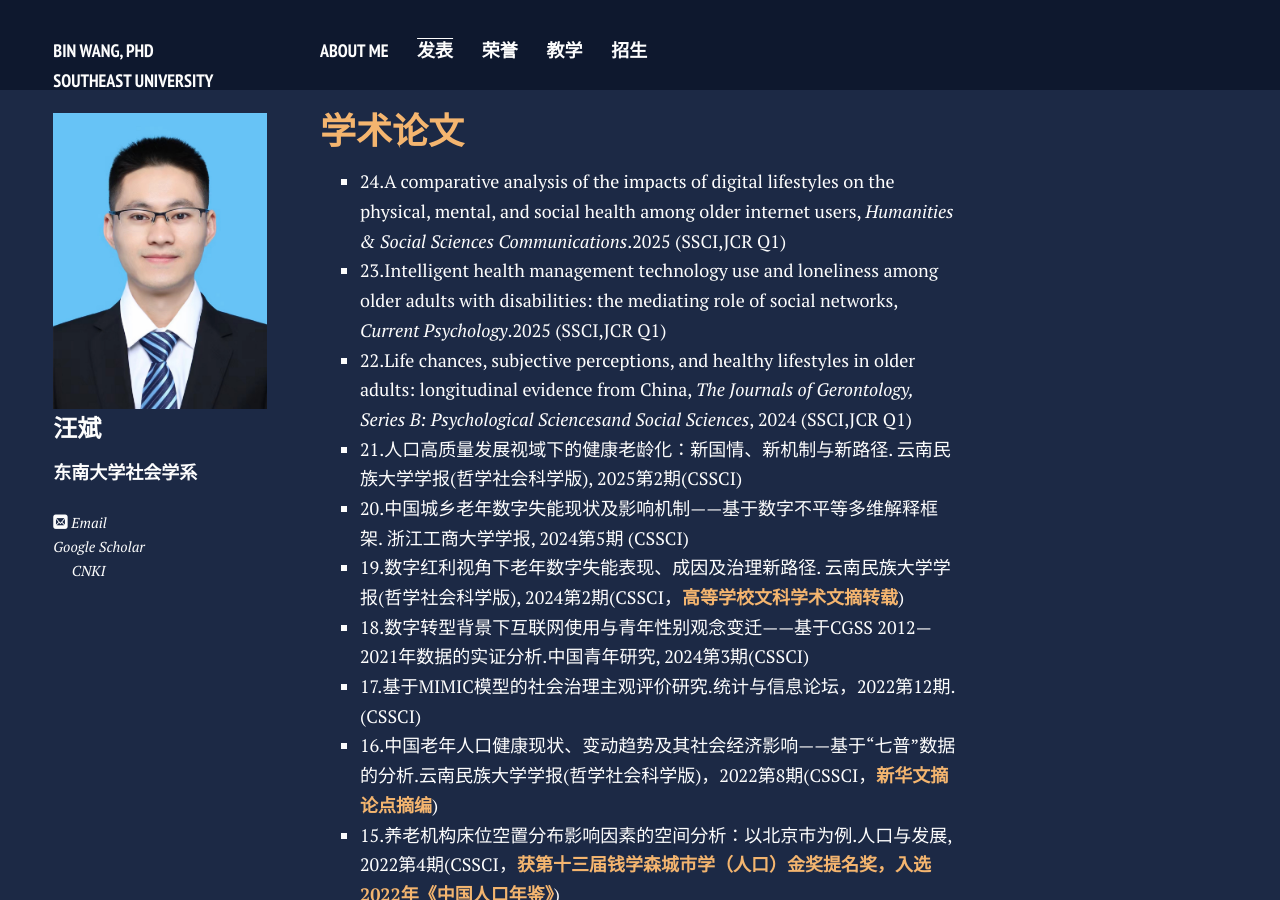
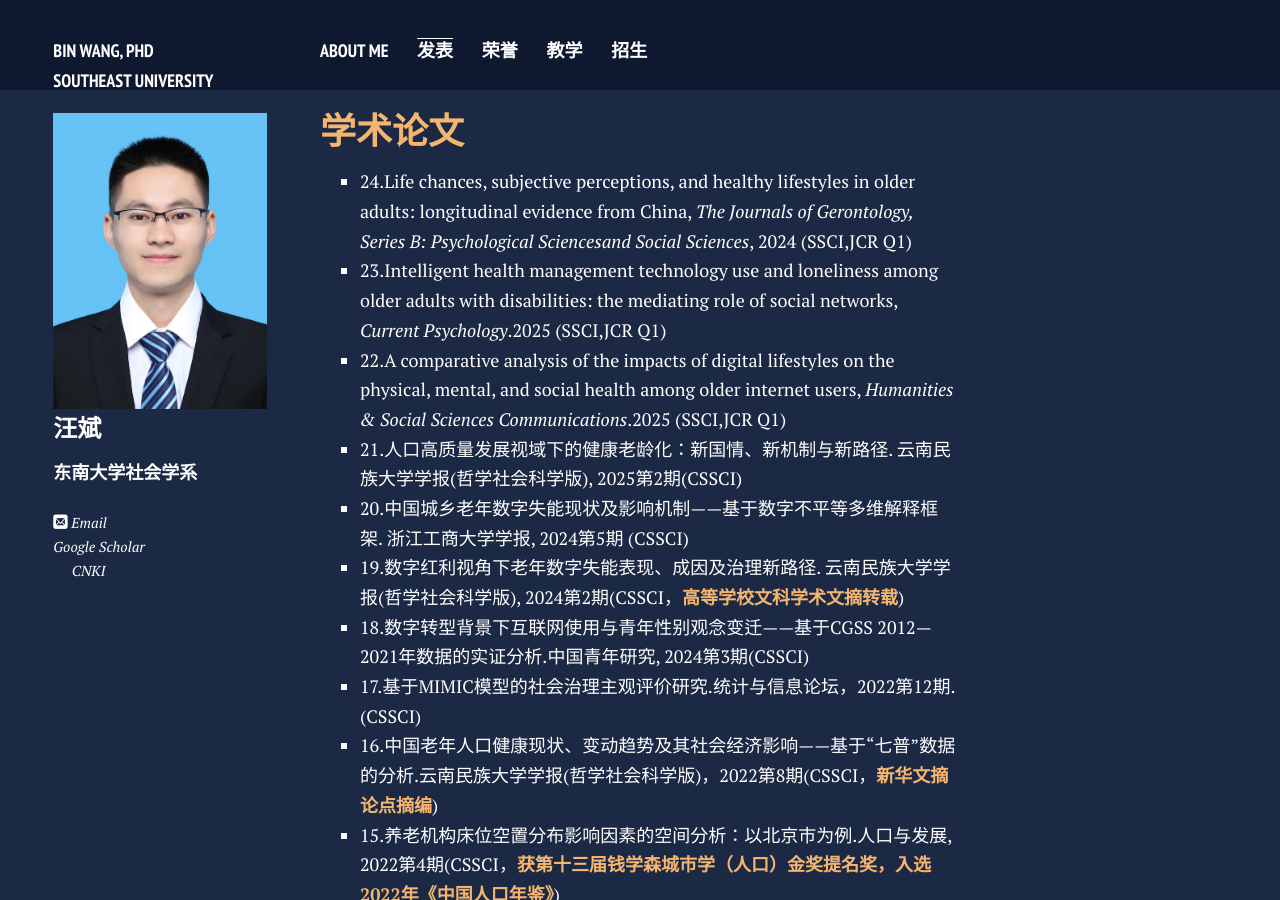
Before and after one commit to bwPhD/bwPhD.github.io, a Jekyll site: the page built from publications.md, in a window 1280 px wide and 900 px high. Built offline with Jekyll 4.4.1, drawn with Linux system fonts in a browser that asks for light colours; nearby versions of some CDN libraries; comment, search, counter and statistics services are not loaded; a style sheet for code colours, icons or effects is not loaded.

```diff
--- a/publications.md
+++ b/publications.md
@@ -5,9 +5,9 @@ title: 发表
 ---
 
 ## **学术论文**
-- 24.A comparative analysis of the impacts of digital lifestyles on the physical, mental, and social health among older internet users, *Humanities & Social Sciences Communications*.2025 (SSCI,JCR Q1)
+- 24.Life chances, subjective perceptions, and healthy lifestyles in older adults: longitudinal evidence from China, *The Journals of Gerontology, Series B: Psychological Sciencesand Social Sciences*, 2024 (SSCI,JCR Q1)
 - 23.Intelligent health management technology use and loneliness among older adults with disabilities: the mediating role of social networks, *Current Psychology*.2025 (SSCI,JCR Q1)
-- 22.Life chances, subjective perceptions, and healthy lifestyles in older adults: longitudinal evidence from China, *The Journals of Gerontology, Series B: Psychological Sciencesand Social Sciences*, 2024 (SSCI,JCR Q1)
+- 22.A comparative analysis of the impacts of digital lifestyles on the physical, mental, and social health among older internet users, *Humanities & Social Sciences Communications*.2025 (SSCI,JCR Q1)
 - 21.人口高质量发展视域下的健康老龄化：新国情、新机制与新路径. 云南民族大学学报(哲学社会科学版), 2025第2期(CSSCI)
 - 20.中国城乡老年数字失能现状及影响机制——基于数字不平等多维解释框架. 浙江工商大学学报, 2024第5期 (CSSCI)
 - 19.数字红利视角下老年数字失能表现、成因及治理新路径. 云南民族大学学报(哲学社会科学版), 2024第2期(CSSCI，**高等学校文科学术文摘转载**)
```
